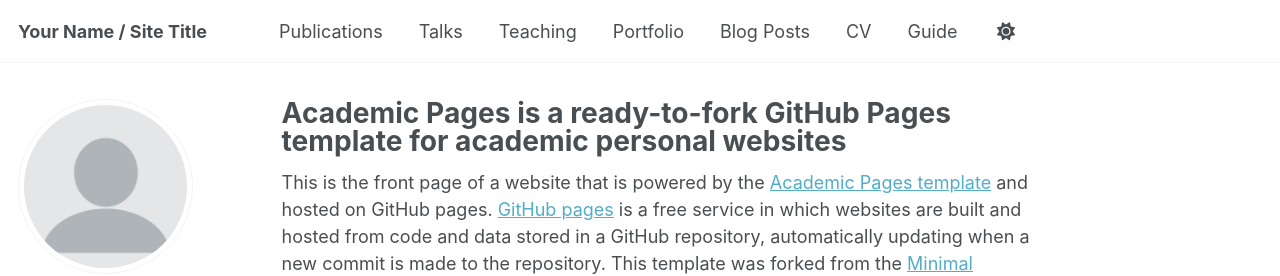
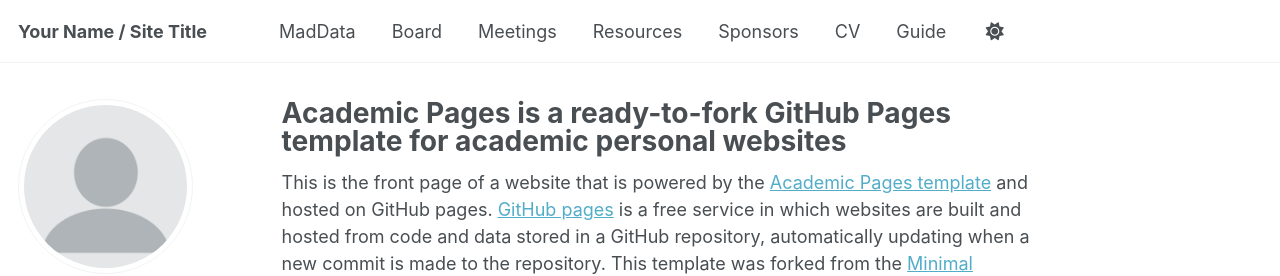
Before and after one commit to dotdatauw/dotdatauw.github.io, a Jekyll site: the page built from _pages/about.md, in a window 1280 px wide. Shown: the top 276 px of the page. Built offline with Jekyll 4.4.1, drawn with Linux system fonts in a browser that asks for light colours; some web fonts are replaced; a script that is not in the unit is left out.

Commit message:
Update navigation.yml

```diff
--- a/_data/navigation.yml
+++ b/_data/navigation.yml
@@ -8,19 +8,19 @@
 #      Markdown formatted page while the second is generated using JSON.
 
 main:
-  - title: "Publications"
+  - title: "MadData"
     url: /publications/
 
-  - title: "Talks"
+  - title: "Board"
     url: /talks/
 
-  - title: "Teaching"
+  - title: "Meetings"
     url: /teaching/
 
-  - title: "Portfolio"
+  - title: "Resources"
     url: /portfolio/
 
-  - title: "Blog Posts"
+  - title: "Sponsors"
     url: /year-archive/
 
   - title: "CV"
```
